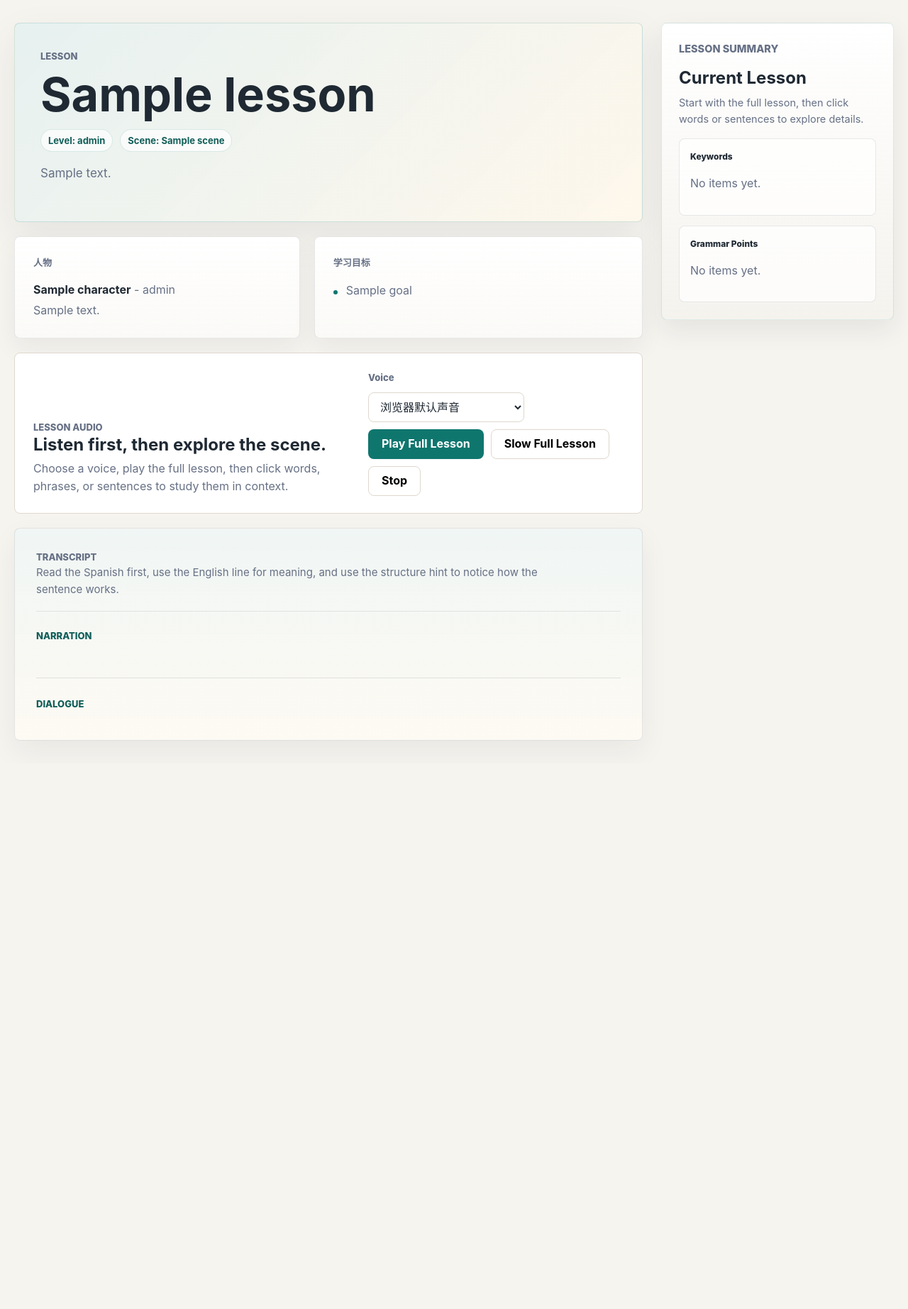
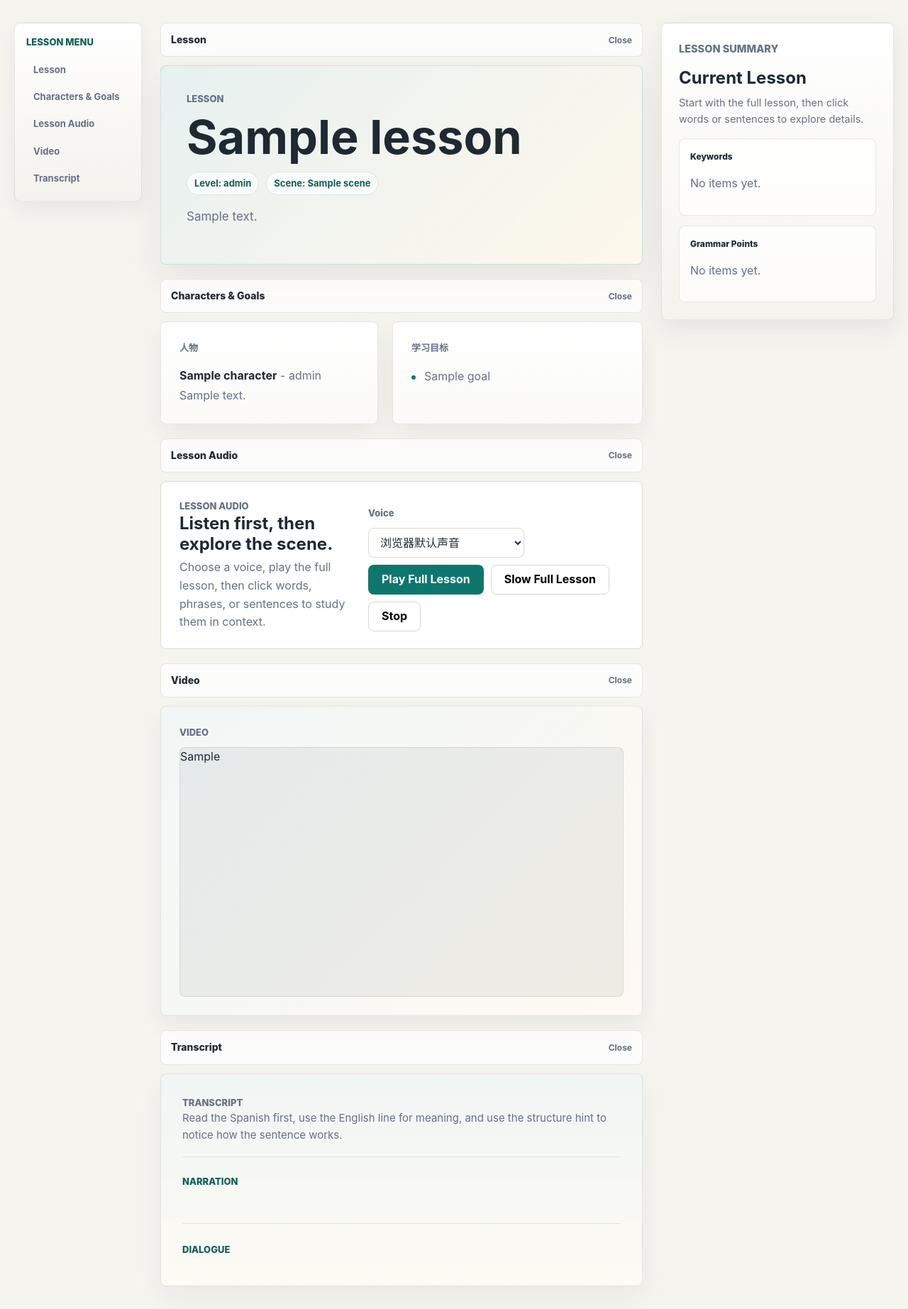
Before and after one commit to void-walker-zen-script/Spanish-claw, a Python web app: template templates/lesson.html in a window 1280 px wide. Shown: the part 64-1909 px from the top of the page at 71% size. Before the commit the page ends 1108 px from the top, so only its background shows below. Run offline with Jinja, Linux system fonts and the light colour scheme; the template is opened without the code that fills it: most values are stand-ins (such as "Sample title", 1, 10 or a date in 2020).

Commit message:
checkpoint before splitting round 4

```diff
--- a/static/style.css
+++ b/static/style.css
@@ -993,10 +993,47 @@ a:focus-visible,
 
 /* Lesson page polish: scoped overrides only. */
 .lesson-shell {
-  grid-template-columns: minmax(0, 1fr) minmax(292px, 328px);
+  grid-template-columns: minmax(150px, 180px) minmax(0, 1fr) minmax(292px, 328px);
   gap: 26px;
-  width: min(1480px, calc(100% - 40px));
+  width: min(1600px, calc(100% - 40px));
   align-items: start;
+}
+
+.lesson-toc {
+  position: sticky;
+  top: 84px;
+  align-self: start;
+  display: grid;
+  gap: 6px;
+  padding: 16px;
+  border: 1px solid rgba(31, 41, 51, 0.1);
+  border-radius: 8px;
+  background:
+    linear-gradient(180deg, rgba(255, 255, 255, 0.94), rgba(241, 238, 231, 0.78)),
+    var(--surface);
+  box-shadow: 0 12px 30px rgba(31, 41, 51, 0.06);
+}
+
+.lesson-toc .section-kicker {
+  margin-bottom: 6px;
+}
+
+.lesson-toc a {
+  display: block;
+  padding: 8px 10px;
+  border-radius: 8px;
+  color: var(--muted);
+  font-size: 13px;
+  font-weight: 700;
+  line-height: 1.25;
+  text-decoration: none;
+}
+
+.lesson-toc a:hover,
+.lesson-toc a:focus-visible {
+  background: rgba(15, 118, 110, 0.08);
+  color: var(--primary-dark);
+  outline: none;
 }
 
 .lesson-shell .lesson-main {
@@ -1004,6 +1041,47 @@ a:focus-visible,
   gap: 20px;
   min-width: 0;
   width: 100%;
+}
+
+.lesson-section {
+  min-width: 0;
+  scroll-margin-top: 88px;
+}
+
+.lesson-section > summary {
+  display: flex;
+  align-items: center;
+  justify-content: space-between;
+  gap: 12px;
+  margin-bottom: 12px;
+  padding: 12px 14px;
+  border: 1px solid rgba(31, 41, 51, 0.1);
+  border-radius: 8px;
+  background: rgba(255, 255, 255, 0.7);
+  color: var(--text);
+  cursor: pointer;
+  font-size: 14px;
+  font-weight: 800;
+  list-style: none;
+}
+
+.lesson-section > summary::-webkit-details-marker {
+  display: none;
+}
+
+.lesson-section > summary::after {
+  color: var(--muted);
+  content: "Close";
+  font-size: 12px;
+  font-weight: 700;
+}
+
+.lesson-section:not([open]) > summary {
+  margin-bottom: 0;
+}
+
+.lesson-section:not([open]) > summary::after {
+  content: "Open";
 }
 
 .lesson-shell .lesson-meta {
@@ -1128,6 +1206,61 @@ a:focus-visible,
   margin-top: 0;
   padding: 24px 26px;
   box-shadow: none;
+}
+
+.lesson-shell .video-panel {
+  min-height: 0;
+  padding: 26px;
+  border-color: rgba(31, 41, 51, 0.1);
+  background:
+    linear-gradient(135deg, rgba(15, 118, 110, 0.06), rgba(245, 158, 11, 0.06)),
+    var(--surface);
+  box-shadow: 0 14px 34px rgba(31, 41, 51, 0.06);
+}
+
+.lesson-shell .video-panel h2 {
+  margin: 0 0 8px;
+  font-size: 24px;
+}
+
+.lesson-shell .video-panel p:not(.section-kicker) {
+  margin: 0;
+  color: var(--muted);
+}
+
+.lesson-shell .video-embed,
+.lesson-shell .lesson-video-player,
+.lesson-shell .video-placeholder {
+  width: 100%;
+  aspect-ratio: 16 / 9;
+  overflow: hidden;
+  border: 1px solid rgba(31, 41, 51, 0.1);
+  border-radius: 8px;
+  background: rgba(31, 41, 51, 0.06);
+}
+
+.lesson-shell .video-embed iframe,
+.lesson-shell .video-embed video {
+  width: 100%;
+  height: 100%;
+  border: 0;
+}
+
+.lesson-shell .lesson-video-player {
+  display: block;
+  background: #111827;
+}
+
+.lesson-shell .video-placeholder {
+  display: grid;
+  place-content: center;
+  padding: 24px;
+  text-align: center;
+}
+
+.lesson-shell .video-placeholder h2 {
+  margin: 0 0 6px;
+  font-size: 24px;
 }
 
 .lesson-shell .transcript {
@@ -1351,6 +1484,12 @@ a:focus-visible,
     grid-template-columns: 1fr;
   }
 
+  .lesson-toc,
+  .lesson-shell .insight-panel {
+    position: static;
+    max-width: none;
+  }
+
   .lesson-shell .lesson-cards {
     grid-template-columns: 1fr;
   }
--- a/templates/lesson.html
+++ b/templates/lesson.html
@@ -18,7 +18,18 @@
     </header>
 
     <main class="lesson-shell" data-page="lesson">
+      <nav class="lesson-toc" aria-label="Lesson sections">
+        <p class="section-kicker">Lesson Menu</p>
+        <a href="#lesson-overview">Lesson</a>
+        <a href="#characters-goals">Characters &amp; Goals</a>
+        <a href="#lesson-audio">Lesson Audio</a>
+        <a href="#lesson-video">Video</a>
+        <a href="#lesson-transcript">Transcript</a>
+      </nav>
+
       <section class="lesson-main" aria-labelledby="lesson-title">
+        <details id="lesson-overview" class="lesson-section lesson-section-hero" open>
+          <summary>Lesson</summary>
           <header class="lesson-meta lesson-course-header" aria-label="Lesson header">
             <p class="tag">Lesson</p>
             <h1 id="lesson-title">{{ lesson.title }}</h1>
@@ -28,7 +39,10 @@
             </div>
             <p>{{ lesson.summary_zh or lesson.summary }}</p>
           </header>
+        </details>
 
+        <details id="characters-goals" class="lesson-section" open>
+          <summary>Characters &amp; Goals</summary>
           <section class="lesson-cards" aria-label="Lesson overview">
             <article class="lesson-card">
               <p class="section-kicker">人物</p>
@@ -52,7 +66,10 @@
               </ul>
             </article>
           </section>
+        </details>
 
+        <details id="lesson-audio" class="lesson-section" open>
+          <summary>Lesson Audio</summary>
           <section class="audio-control-card" aria-label="Lesson audio controls">
             <div>
               <p class="section-kicker">Lesson Audio</p>
@@ -67,7 +84,32 @@
               <button id="stop-lesson-button" class="secondary-button" type="button">Stop</button>
             </div>
           </section>
+        </details>
 
+        <details id="lesson-video" class="lesson-section" open>
+          <summary>Video</summary>
+          <section class="lesson-card video-panel" aria-label="Lesson video">
+            <p class="section-kicker">Video</p>
+            {% if lesson.video_embed %}
+              <div class="video-embed">
+                {{ lesson.video_embed | safe }}
+              </div>
+            {% elif lesson.video_url %}
+              <video class="lesson-video-player" controls preload="metadata">
+                <source src="{{ lesson.video_url }}">
+                Video material coming soon / 视频材料待补充
+              </video>
+            {% else %}
+              <div class="video-placeholder">
+                <h2>Video material coming soon</h2>
+                <p>视频材料待补充</p>
+              </div>
+            {% endif %}
+          </section>
+        </details>
+
+        <details id="lesson-transcript" class="lesson-section" open>
+          <summary>Transcript</summary>
           <section class="transcript" aria-label="Spanish scene transcript">
             <div class="transcript-guide">
               <p class="section-kicker">Transcript</p>
@@ -152,6 +194,7 @@
               {% endfor %}
             </section>
           </section>
+        </details>
       </section>
 
       <aside class="insight-panel" aria-live="polite" aria-label="Insight panel">
```
Lines whose indentation alone changed are shown as unchanged.
